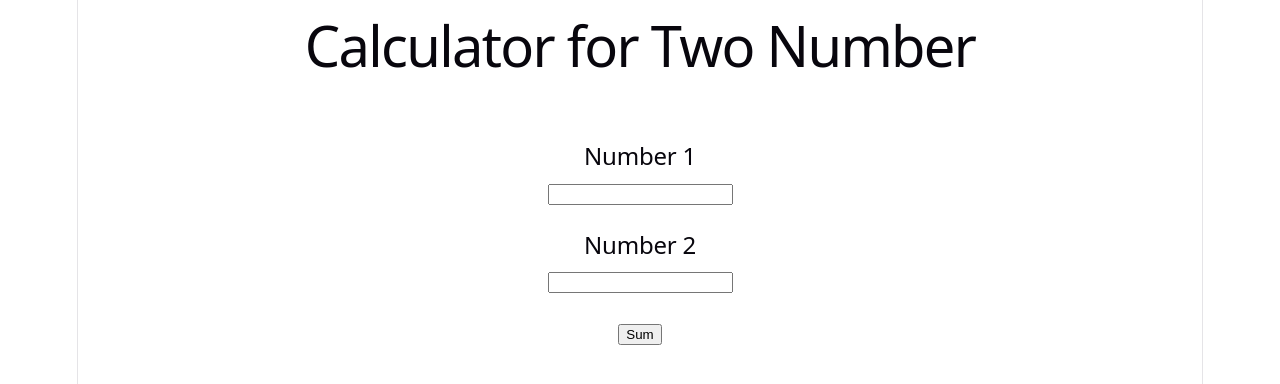
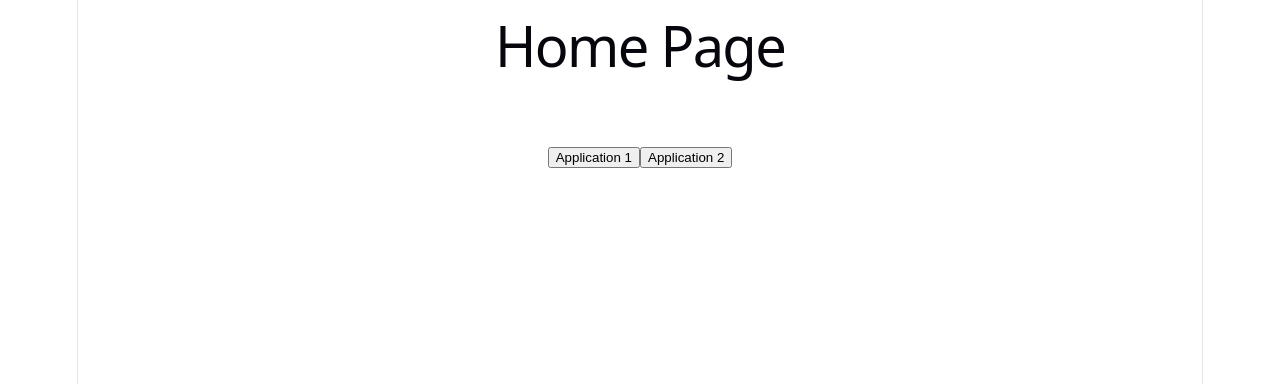
Before and after one commit to AntonyC12/PracticePWeb2, a React (Vite) app: page / in a window 1280 px wide. Shown: the top 384 px of the page. Built offline with nearby package versions, Linux system fonts and the light colour scheme.

Commit message:
feat: implement main App component with state-managed page navigation

```diff
--- a/src/App.jsx
+++ b/src/App.jsx
@@ -1,37 +1,36 @@
-import { useState } from 'react'
-import reactLogo from './assets/react.svg'
-import viteLogo from './assets/vite.svg'
-import heroImg from './assets/hero.png'
-import './App.css'
+import { useState } from 'react';
+import reactLogo from './assets/react.svg';
+import viteLogo from './assets/vite.svg';
+import heroImg from './assets/hero.png';
+import './App.css';
+import BasicCalculator from './components/basic_calculator';
+import Home from './components/home';
+import CompleteCalculator from './components/calculator';
 
 function App() {
-  const [numberOne, setNumberOne] = useState(0);
-  const [numberTwo, setNumberTwo] = useState(0);
+  const [currentPage, setCurrentPage] = useState('home');
 
-  function sum() {
-    const sum = numberOne + numberTwo;
-    window.alert('The sum is: ' + sum);
+  function ChangePage() {
+    switch (currentPage) {
+      case 'home':
+        return <Home goPage={goPage} />;
+      case 'basicCalculator':
+        return <BasicCalculator goReturn={goPage} />;
+      case 'completeCalculator':
+        return <CompleteCalculator goReturn={goPage} />;
+      default:
+        return <Home goPage={goPage} />;
+    }
+  }
+  function goPage(value) {
+    setCurrentPage(value);
   }
 
   return (
-    <>
-      <form>
-        <h1>Calculator for Two Number</h1>
-        <br />
-        <br />
-        <h2>Number 1</h2>
-        <input type="number" onChange={(e) => setNumberOne(Number(e.target.value))} />
-        <br />
-        <br />
-        <h2>Number 2</h2>
-        <input type="number" onChange={(e) => setNumberTwo(Number(e.target.value))} />
-        <br />
-        <br />
-        <button type="submit" onClick={sum}>Sum</button>
-        <br />
-      </form>
-    </>
+    <div>
+      {ChangePage()}
+    </div>
   )
 }
 
-export default App
+export default App;
```
